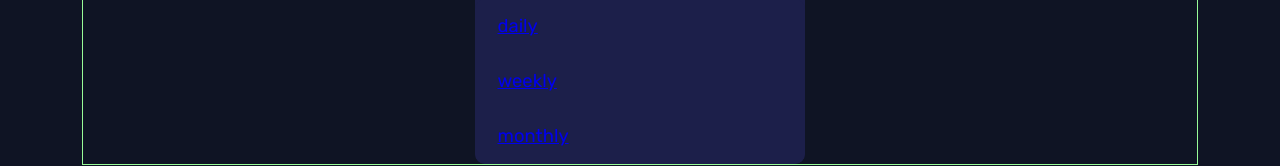
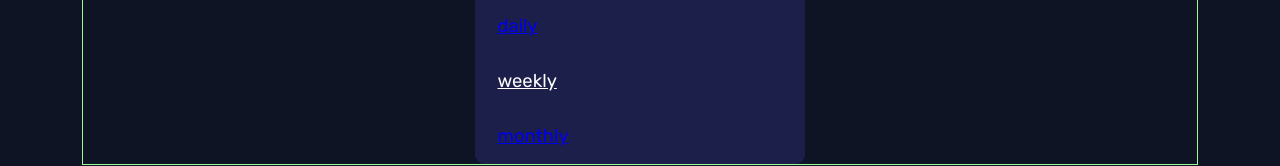
Before and after one commit to RaduHarangus/FEM-time-tracking-dashboard-angular, an Angular app in the folder time-tracking-dashboard-angular/: page /detail/1 in a window 1280 px wide. Shown: the part 601-767 px from the top of the page. Built offline with nearby package versions, Linux system fonts and the light colour scheme.

Commit message:
progress save - plan option button select

```diff
--- a/time-tracking-dashboard-angular/src/app/card/card.component.ts
+++ b/time-tracking-dashboard-angular/src/app/card/card.component.ts
@@ -10,8 +10,6 @@ import { PlanService } from "../plan.service";
 })
 export class CardComponent implements OnInit {
   @Input() plan?: string;
-  // defaultPlan = 'Weekly';
-  // plan: string = 'default plan';
   cards: Card[] = [];
   selectedCard?: Card;
 
--- a/time-tracking-dashboard-angular/src/app/hero-card/hero-card.component.html
+++ b/time-tracking-dashboard-angular/src/app/hero-card/hero-card.component.html
@@ -13,12 +13,9 @@
     <div *ngFor="let option of options">
       <app-plan-button
         [text]=option
-
+        [selectedOption]=selectedOption
+        (onSelectOption)="selectOption(option)"
       ></app-plan-button>
     </div>
   </div>
 </div>
-
-
-<!--    <a routerLink="/dashboard" class="btn plan-btn" #optionPlan (click)="setActive(optionPlan);updatePlan($event)">Daily {{optionPlan}}</a>-->
-<!--[class.active]="option === selectedOption"-->
--- a/time-tracking-dashboard-angular/src/app/hero-card/hero-card.component.ts
+++ b/time-tracking-dashboard-angular/src/app/hero-card/hero-card.component.ts
@@ -9,7 +9,7 @@ import { Card } from "../card";
 })
 export class HeroCardComponent implements OnInit {
   @Output() onUpdatePlan: EventEmitter<string> = new EventEmitter<string>();
-  defaultPlan = 'Weekly';
+  selectedOption = 'weekly';
   cards: Card[] = [];
   options: string[] = [];
   constructor(private cardService: CardService) { }
@@ -24,12 +24,7 @@ export class HeroCardComponent implements OnInit {
       .subscribe(cards => this.cards = cards);
   }
 
-  setActive(option: any): void {
-
-  }
-
-  updatePlan(event: any): void {
-    this.defaultPlan = event.target.innerText;
-    this.onUpdatePlan.emit(this.defaultPlan);
+  selectOption(option: string): void {
+    this.selectedOption = option;
   }
 }
--- a/time-tracking-dashboard-angular/src/app/plan-button/plan-button.component.html
+++ b/time-tracking-dashboard-angular/src/app/plan-button/plan-button.component.html
@@ -1,8 +1,7 @@
 <a routerLink="/dashboard"
    class="btn plan-btn"
    [class.active]="text === selectedOption"
-   (click)="onSelect($event, text)"
+   (click)="onSelect($event)"
    >
   {{ text }}
 </a>
-<!--<span>{{text}} {{ selectedOption}} {{ text === selectedOption }}</span>-->
--- a/time-tracking-dashboard-angular/src/app/plan-button/plan-button.component.ts
+++ b/time-tracking-dashboard-angular/src/app/plan-button/plan-button.component.ts
@@ -1,4 +1,4 @@
-import { Component, OnInit, Input } from '@angular/core';
+import {Component, OnInit, Input, Output, EventEmitter} from '@angular/core';
 
 @Component({
   selector: 'app-plan-button',
@@ -6,24 +6,18 @@ import { Component, OnInit, Input } from '@angular/core';
   styleUrls: ['./plan-button.component.less']
 })
 export class PlanButtonComponent implements OnInit {
-  @Input() text?:string;
-  selectedOption: string = '';
+  @Input() text?: string;
+  @Input() selectedOption?: string;
+
+  @Output() onSelectOption: EventEmitter<string> = new EventEmitter<string>();
+
   constructor() { }
 
   ngOnInit(): void {
   }
 
-  onSelect(event: any, text: any): void {
-    this.selectedOption = event.target.innerText;
-    this.displayAll();
-  }
-
-  displayAll(): void {
-    const buttons = document.getElementsByClassName('plan-btn');
-    console.log(buttons);
-    // console.log('text: ', text);
-    // console.log('selectedOption: ', this.selectedOption);
-    // console.log('equality: ', text === this.selectedOption);
+  onSelect(event: any): void {
+    this.onSelectOption.emit(event.target.innerText);
   }
 
 }
```
